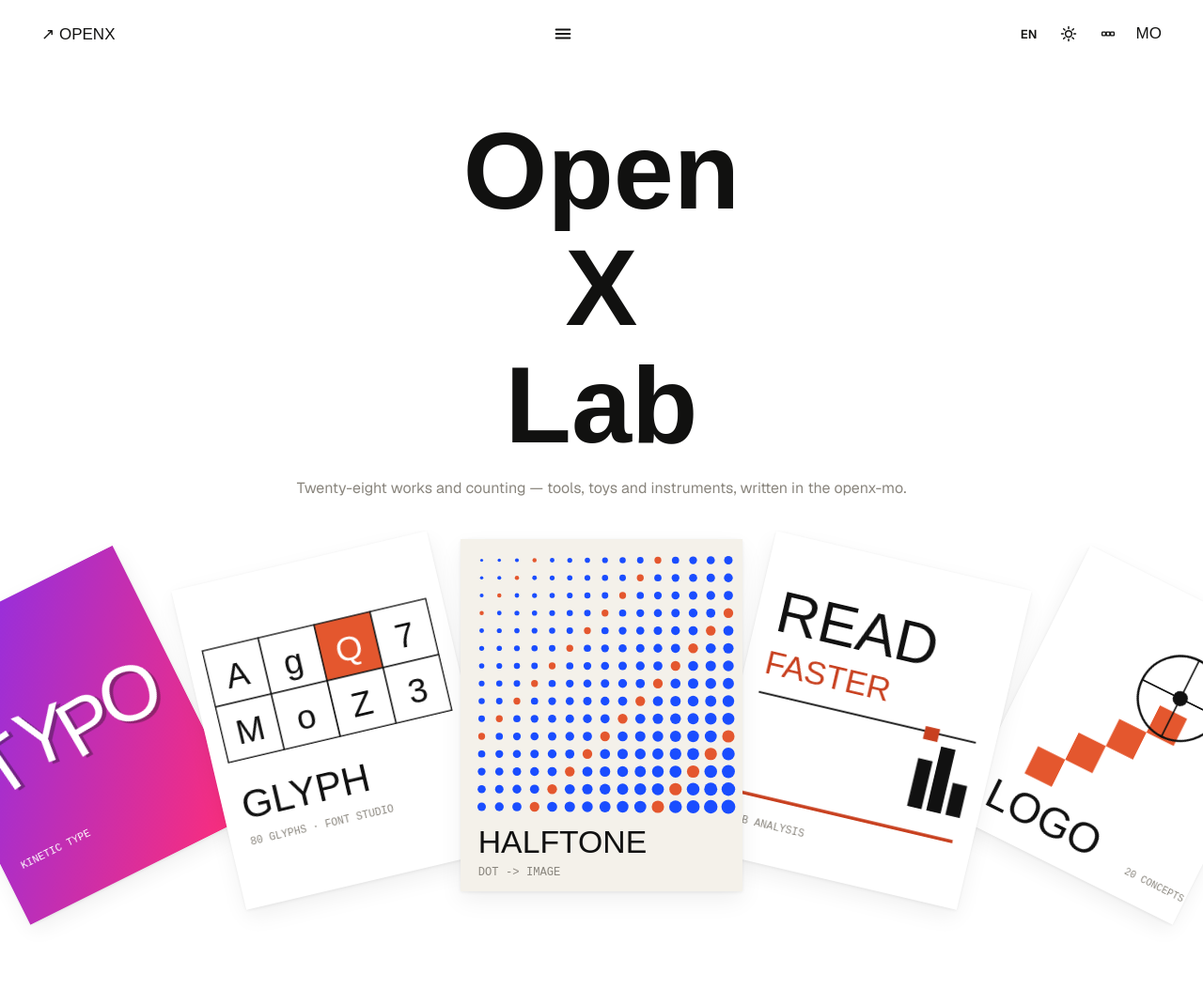
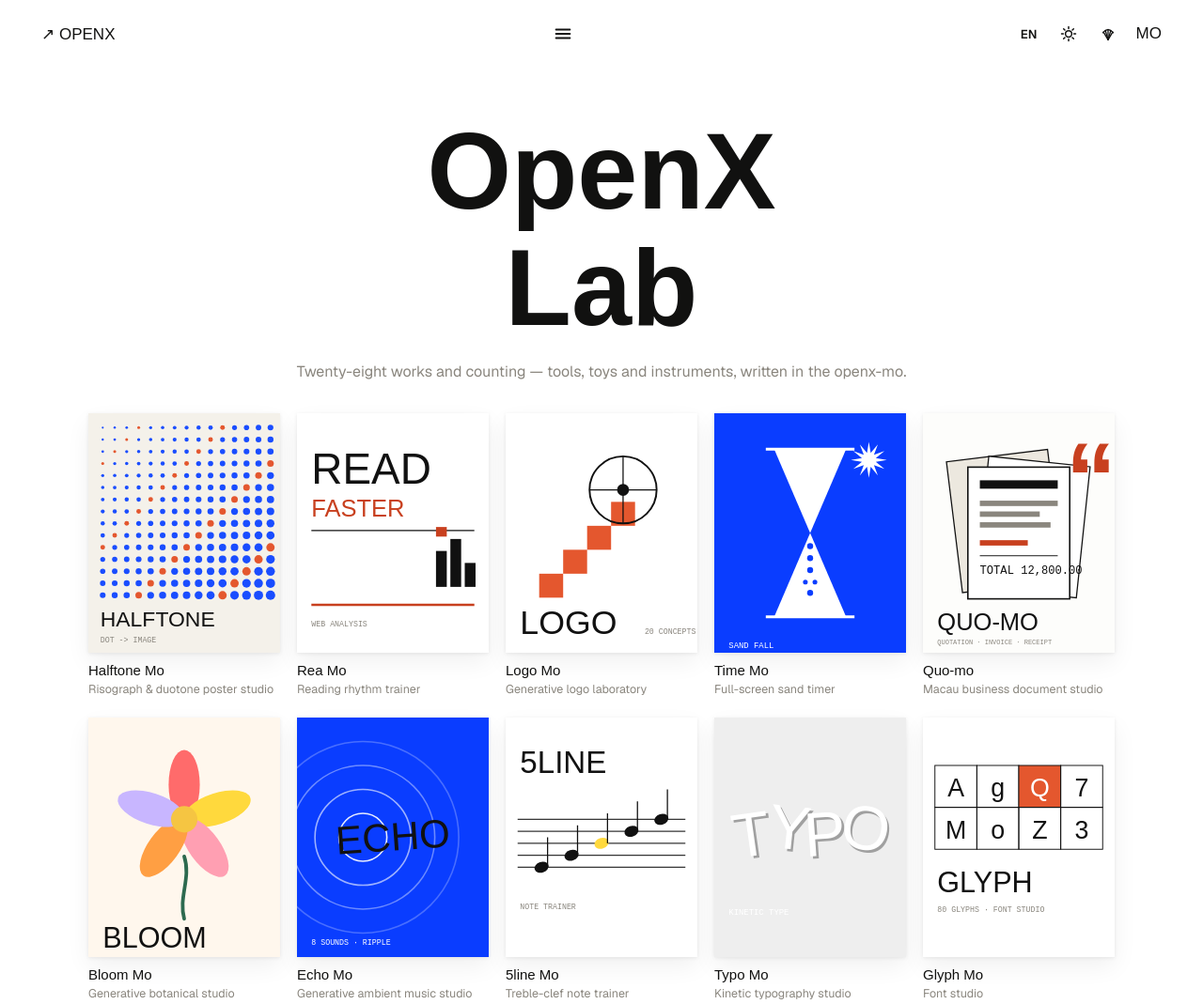
Before and after one commit to artzdesignmo/openx-mo, a plain HTML site: page index.html in a window 1280 px wide. Shown: the top 1069 px of the page at 94% size. Drawn offline with nearby package versions, Linux system fonts and the light colour scheme; a web font is replaced by a local one.

Commit message:
Homepage: hero title OpenX / Lab; footer Curated by Mountain Grey Design, New Lab every month; grid view by default

```diff
--- a/index.html
+++ b/index.html
@@ -150,7 +150,7 @@ body.grid-mode #parts{display:none}
 </div>
 
 <section class="hero" id="top">
-  <h1 class="display" data-i18n-html="heroTitle">Open<br>X<br>Lab</h1>
+  <h1 class="display" data-i18n-html="heroTitle">OpenX<br>Lab</h1>
   <p class="tag" data-i18n="tagline">Twenty-eight works and counting — tools, toys and instruments, written in the openx-mo.</p>
 </section>
 
@@ -173,7 +173,7 @@ body.grid-mode #parts{display:none}
 </section>
 
 <footer>
-  <div><div class="f-t display">OPENX</div><div class="f-s" data-i18n-html="foot">Curated by Openx-Mo · A new Lab every 6 days.</div></div>
+  <div><div class="f-t display">OPENX</div><div class="f-s" data-i18n-html="foot">Curated by Mountain Grey Design · New Lab every month.</div></div>
   <div class="f-l"><a href="pricing.html">Pricing</a><a href="terms.html">Terms</a><a href="privacy.html">Privacy</a><a href="refund.html">Refund</a><a href="https://buymeacoffee.com/whynotartmoney" target="_blank" rel="noopener">☕ Coffee</a><a href="mailto:mountain.grey.design@gmail.com" title="Email us" aria-label="Email us" style="display:inline-flex;align-items:center"><svg viewBox="0 0 24 24" width="16" height="16" fill="none" stroke="#8a867e" stroke-width="1.8" stroke-linecap="round" stroke-linejoin="round" aria-hidden="true"><rect x="3" y="5" width="18" height="14" rx="2"/><path d="M3 7l9 6 9-6"/></svg></a></div>
 </footer>
 
@@ -413,8 +413,8 @@ var PROJECTS = [
       ];
 
 var STR={
-en:{heroTitle:'Open<br>X<br>Lab',tagline:'Twenty-eight works and counting — tools, toys and instruments, written in the openx-mo.',star:'mo',visit:'Visit',foot:'Curated by Openx-Mo · A new Lab every 6 days.'},
-zh:{heroTitle:'開放<br>X<br>實驗室',tagline:'二十八件作品，仲會繼續加——工具、玩具同樂器，全部喺 openx-mo 寫成。',star:'mo',visit:'去玩',foot:'Openx-Mo 策展 · 每 6 日一個新 Lab。'}
+en:{heroTitle:'OpenX<br>Lab',tagline:'Twenty-eight works and counting — tools, toys and instruments, written in the openx-mo.',star:'mo',visit:'Visit',foot:'Curated by Mountain Grey Design · New Lab every month.'},
+zh:{heroTitle:'OpenX<br>實驗室',tagline:'二十八件作品，仲會繼續加——工具、玩具同樂器，全部喺 openx-mo 寫成。',star:'mo',visit:'去玩',foot:'Mountain Grey Design 策展 · 每月一個新 Lab。'}
 };
 function t(k){return STR[lang][k]||k;}
 function esc(s){return String(s).replace(/&/g,'&amp;').replace(/</g,'&lt;');}
@@ -587,8 +587,8 @@ document.getElementById('langToggleTop').addEventListener('click',toggleLang);
 document.getElementById('themeToggle').addEventListener('click',toggleTheme);
 document.getElementById('themeToggleTop').addEventListener('click',toggleTheme);
 /* grid view: all projects as neat cells; fan icon returns to carousel */
-var view='carousel';
-try{view=localStorage.getItem('openx-view')||'carousel';}catch(e){}
+var view='grid';
+try{view=localStorage.getItem('openx-view')||'grid';}catch(e){}
 function buildGrid(){
   var g=document.getElementById('gridView');if(!g)return;g.innerHTML='';
   PROJECTS.forEach(function(p,i){
```
